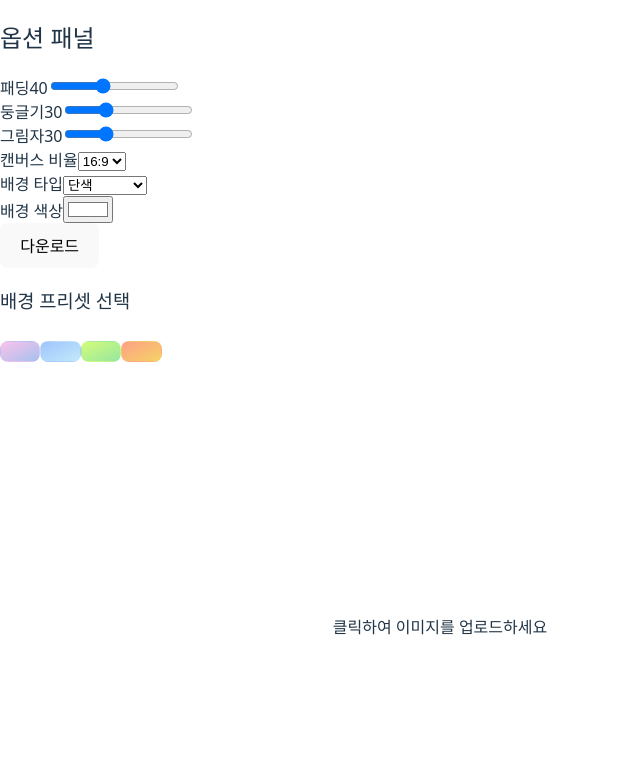
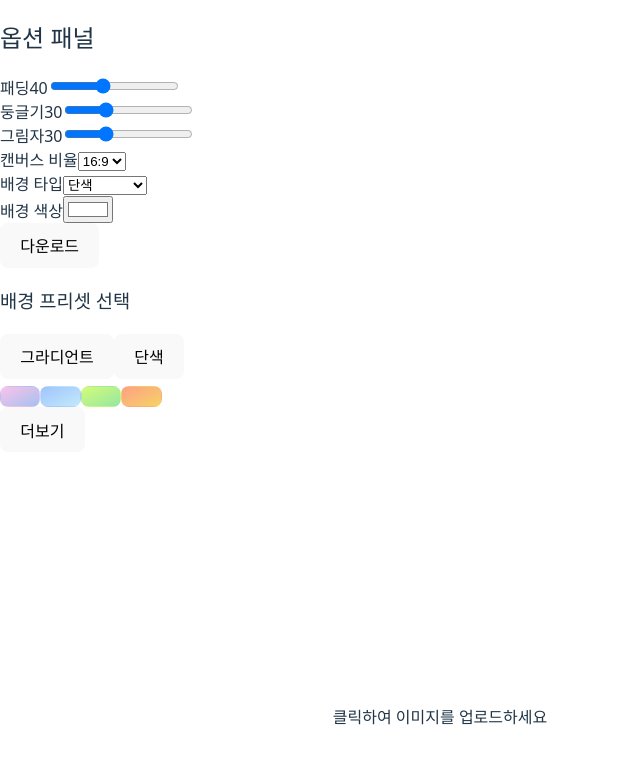
Before and after one commit to chinred/Screenshot-Editor, a React (Vite) app: page / in a window 1280 px wide. Shown: the top 764 px of the page, without its empty margins (0-640 px from the left). Built offline with nearby package versions, Linux system fonts and the light colour scheme.

Commit message:
Update PresetBackgrounds.jsx

```diff
--- a/src/components/PresetBackgrounds.jsx
+++ b/src/components/PresetBackgrounds.jsx
@@ -1,37 +1,123 @@
-import React from "react";
+import React, { useState } from "react";
 
-const presets = [
+const gradientPresets = [
   { name: "핑크 그라디언트", from: "#fbc2eb", to: "#a6c1ee" },
   { name: "블루 스카이", from: "#a1c4fd", to: "#c2e9fb" },
   { name: "민트", from: "#d4fc79", to: "#96e6a1" },
   { name: "코랄", from: "#fda085", to: "#f6d365" },
+  { name: "선셋 오렌지", from: "#ff9a9e", to: "#fad0c4" },
+  { name: "보랏빛 노을", from: "#a18cd1", to: "#fbc2eb" },
+  { name: "청록 그라디언트", from: "#89f7fe", to: "#66a6ff" },
+  { name: "밤하늘", from: "#2c3e50", to: "#4ca1af" },
 ];
 
-const PresetBackgrounds = ({ setBgType, setGradientFrom, setGradientTo }) => {
-  const applyPreset = (from, to) => {
+const solidPresets = [
+  { name: "화이트", color: "#ffffff" },
+  { name: "라이트 그레이", color: "#f0f0f0" },
+  { name: "크림", color: "#fffbe6" },
+  { name: "파스텔 블루", color: "#e0f7fa" },
+  { name: "민트 그린", color: "#d0f0c0" },
+  { name: "연핑크", color: "#ffe4e1" },
+  { name: "라벤더", color: "#e6e6fa" },
+  { name: "블랙", color: "#000000" },
+];
+
+const PresetBackgrounds = ({
+  setBgType,
+  setGradientFrom,
+  setGradientTo,
+  setBgColor, // 이 값이 없을 수도 있음 → 예외 처리 필요
+}) => {
+  const [tab, setTab] = useState("gradient");
+  const [showAll, setShowAll] = useState(false);
+
+  const applyGradient = (from, to) => {
     setBgType("gradient");
     setGradientFrom(from);
     setGradientTo(to);
   };
 
+  const applySolid = (color) => {
+    setBgType("color");
+    if (typeof setBgColor === "function") {
+      setBgColor(color);
+    } else {
+      console.warn("setBgColor 함수가 전달되지 않았습니다.");
+    }
+  };
+
+  const visiblePresets = tab === "gradient" ? gradientPresets : solidPresets;
+  const isMore = visiblePresets.length > 4;
+
   return (
     <div className="mt-6">
-      <h3 className="text-sm font-medium text-gray-700 mb-2">
-        배경 프리셋 선택
-      </h3>
+      <h3 className="text-sm font-medium text-gray-700 mb-2">배경 프리셋 선택</h3>
+
+      <div className="flex mb-3">
+        <button
+          className={`flex-1 py-1 text-sm border-b-2 ${
+            tab === "gradient"
+              ? "border-blue-500 text-blue-600"
+              : "border-transparent text-gray-500"
+          }`}
+          onClick={() => {
+            setTab("gradient");
+            setShowAll(false);
+          }}
+        >
+          그라디언트
+        </button>
+        <button
+          className={`flex-1 py-1 text-sm border-b-2 ${
+            tab === "solid"
+              ? "border-blue-500 text-blue-600"
+              : "border-transparent text-gray-500"
+          }`}
+          onClick={() => {
+            setTab("solid");
+            setShowAll(false);
+          }}
+        >
+          단색
+        </button>
+      </div>
+
       <div className="grid grid-cols-2 gap-3">
-        {presets.map((preset, index) => (
+        {(showAll ? visiblePresets : visiblePresets.slice(0, 4)).map((preset, index) => {
+          return tab === "gradient" ? (
             <button
               key={index}
-            onClick={() => applyPreset(preset.from, preset.to)}
+              onClick={() => applyGradient(preset.from, preset.to)}
               title={preset.name}
               className="h-16 rounded shadow border border-transparent hover:border-gray-600 transition"
               style={{
                 background: `linear-gradient(to bottom right, ${preset.from}, ${preset.to})`,
               }}
             />
-        ))}
+          ) : (
+            <button
+              key={index}
+              onClick={() => applySolid(preset.color)}
+              title={preset.name}
+              className="h-16 rounded shadow border border-transparent hover:border-gray-600 transition"
+              style={{
+                backgroundColor: preset.color,
+              }}
+            />
+          );
+        })}
       </div>
+
+      {isMore && (
+        <div className="mt-2 text-right">
+          <button
+            onClick={() => setShowAll((prev) => !prev)}
+            className="text-sm text-blue-600 hover:underline"
+          >
+            {showAll ? "접기" : "더보기"}
+          </button>
+        </div>
+      )}
     </div>
   );
 };
```
Lines whose indentation alone changed are shown as unchanged.
